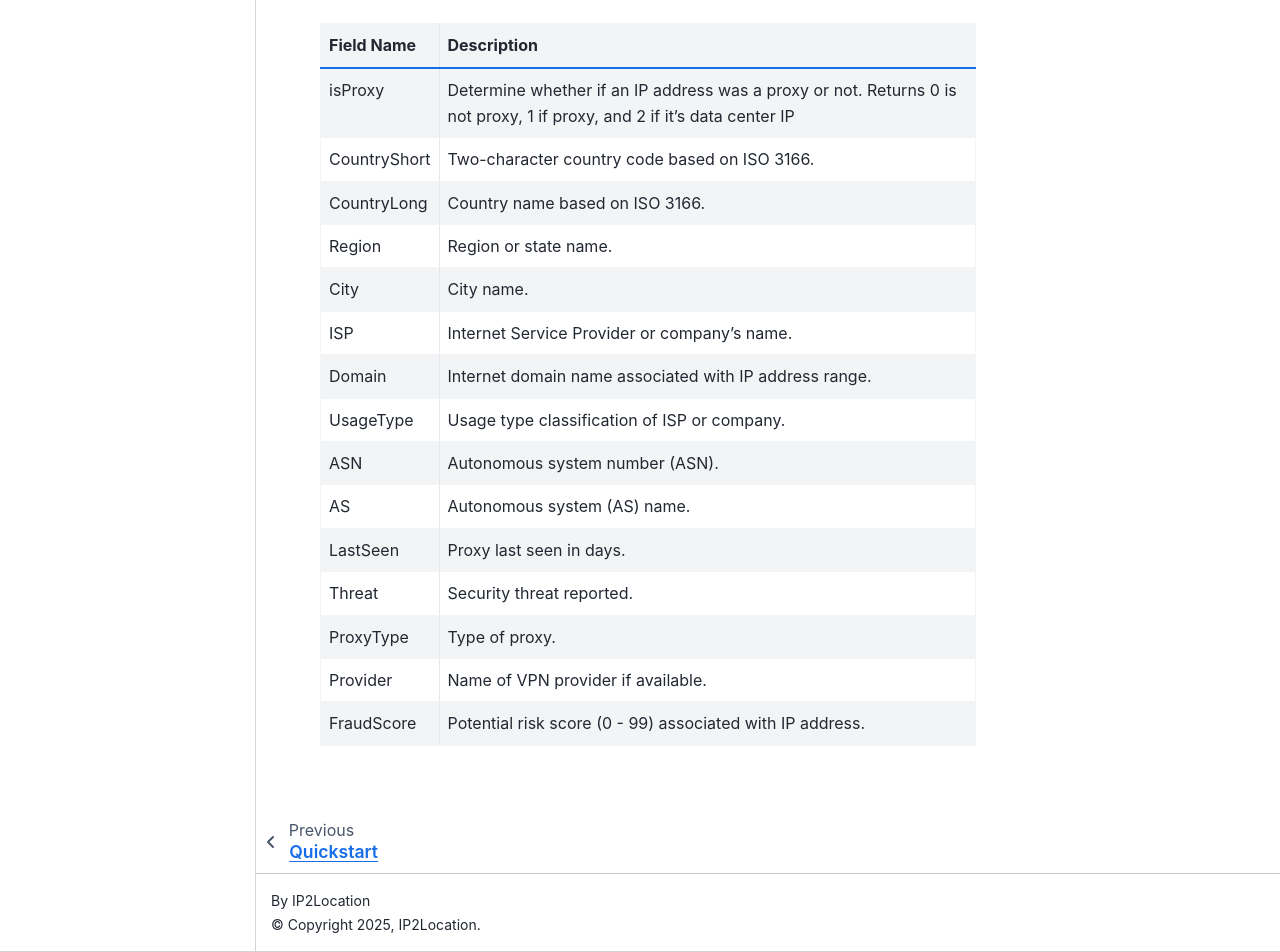
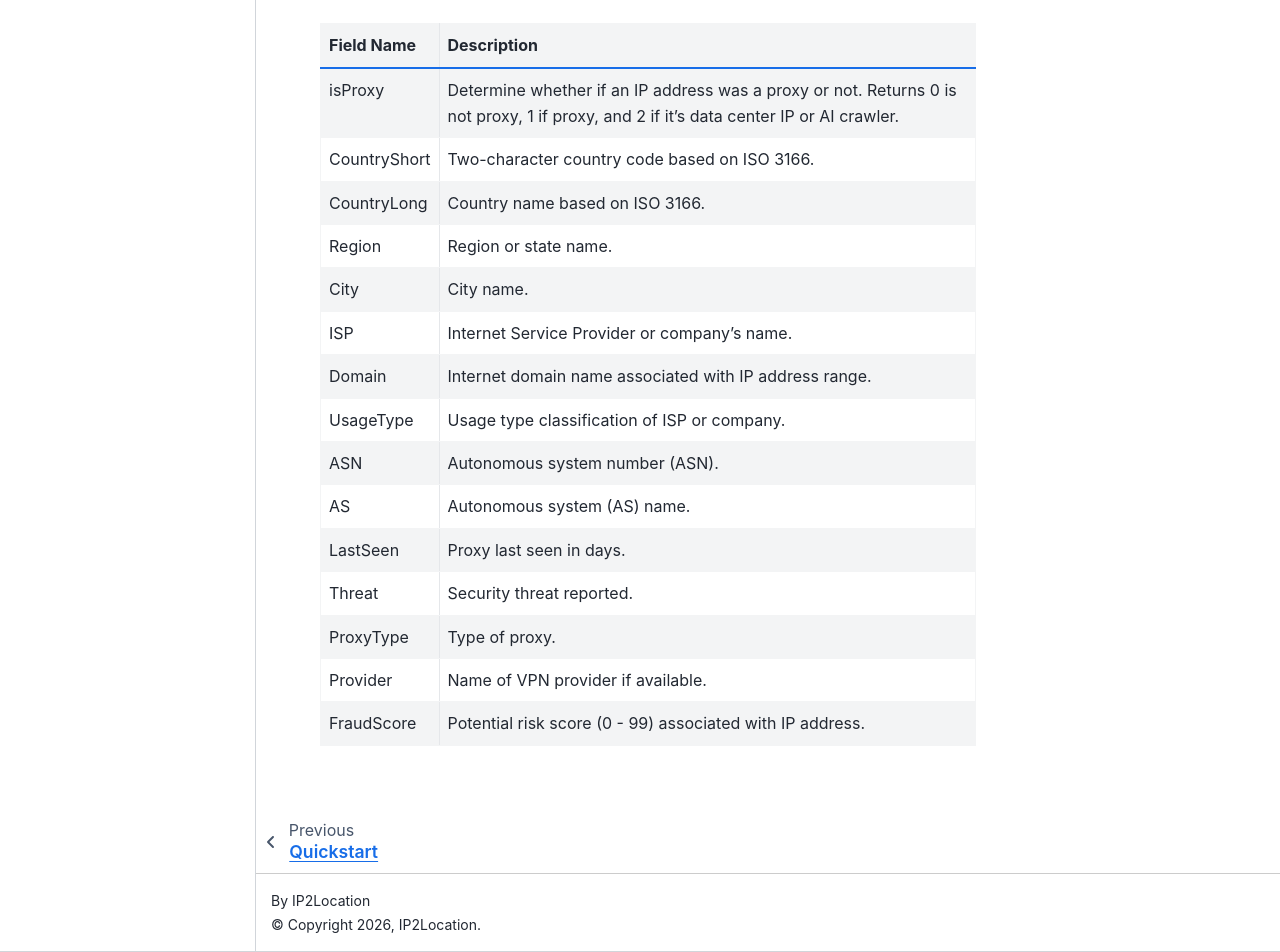
Before and after one commit to ip2location/ip2proxy-d, a Sphinx documentation site: the page built from docs/source/code.md, in a window 1280 px wide and 1400 px high, scrolled down 1132 px. Shown: the part 448-1400 px from the top of the window. Built offline with Sphinx 7.4.7 and the Sphinx Book theme 1.1.4, drawn with Linux system fonts in a browser that asks for light colours.

Commit message:
Support new proxy type "AIC" in "isProxy" field

```diff
--- a/docs/source/code.md
+++ b/docs/source/code.md
@@ -43,7 +43,7 @@
 
 | Field Name       | Description                                                  |
 | ---------------- | ------------------------------------------------------------ |
-| isProxy    |     Determine whether if an IP address was a proxy or not. Returns 0 is not proxy, 1 if proxy, and 2 if it's data center IP |
+| isProxy    |     Determine whether if an IP address was a proxy or not. Returns 0 is not proxy, 1 if proxy, and 2 if it's data center IP or AI crawler. |
 | CountryShort    |     Two-character country code based on ISO 3166. |
 | CountryLong    |     Country name based on ISO 3166. |
 | Region     |     Region or state name. |
--- a/docs/source/conf.py
+++ b/docs/source/conf.py
@@ -4,11 +4,11 @@
 # -- Project information
 
 project = 'IP2Proxy D'
-copyright = '2025, IP2Location'
+copyright = '2026, IP2Location'
 author = 'IP2Location'
 
-release = '0.1.0'
-version = '0.1.0'
+release = '3.5.0'
+version = '3.5.0'
 
 # -- General configuration
 
--- a/dub.json
+++ b/dub.json
@@ -5,7 +5,7 @@
 	],
 	"description": "IP2Proxy D Library",
 	"homepage": "https://www.ip2location.com/development-libraries/ip2proxy/d",
-	"copyright": "Copyright © 2025, IP2Location",
+	"copyright": "Copyright © 2026, IP2Location",
 	"license": "MIT",
 	"targetType": "library"
 }
```
Also changed, not shown: README.md (+4 -5 lines), LICENSE.TXT, 1 other file.
